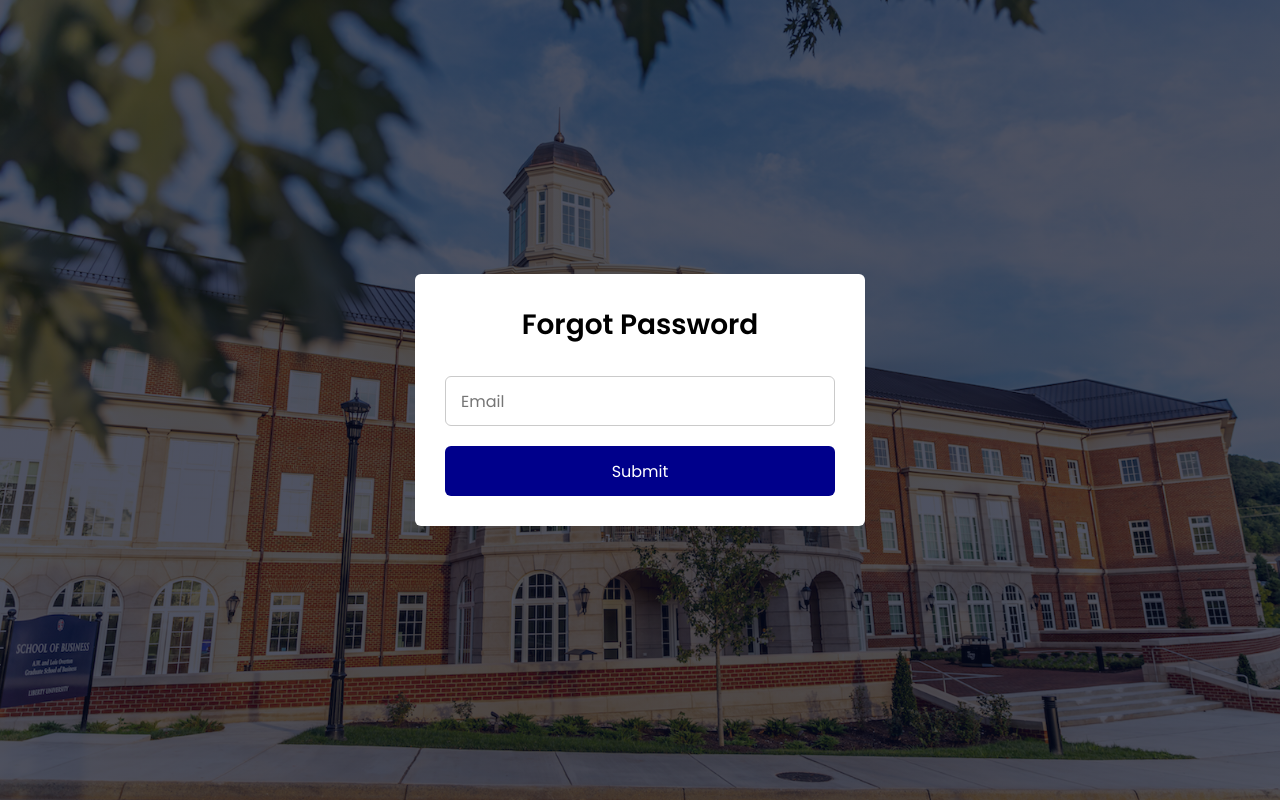
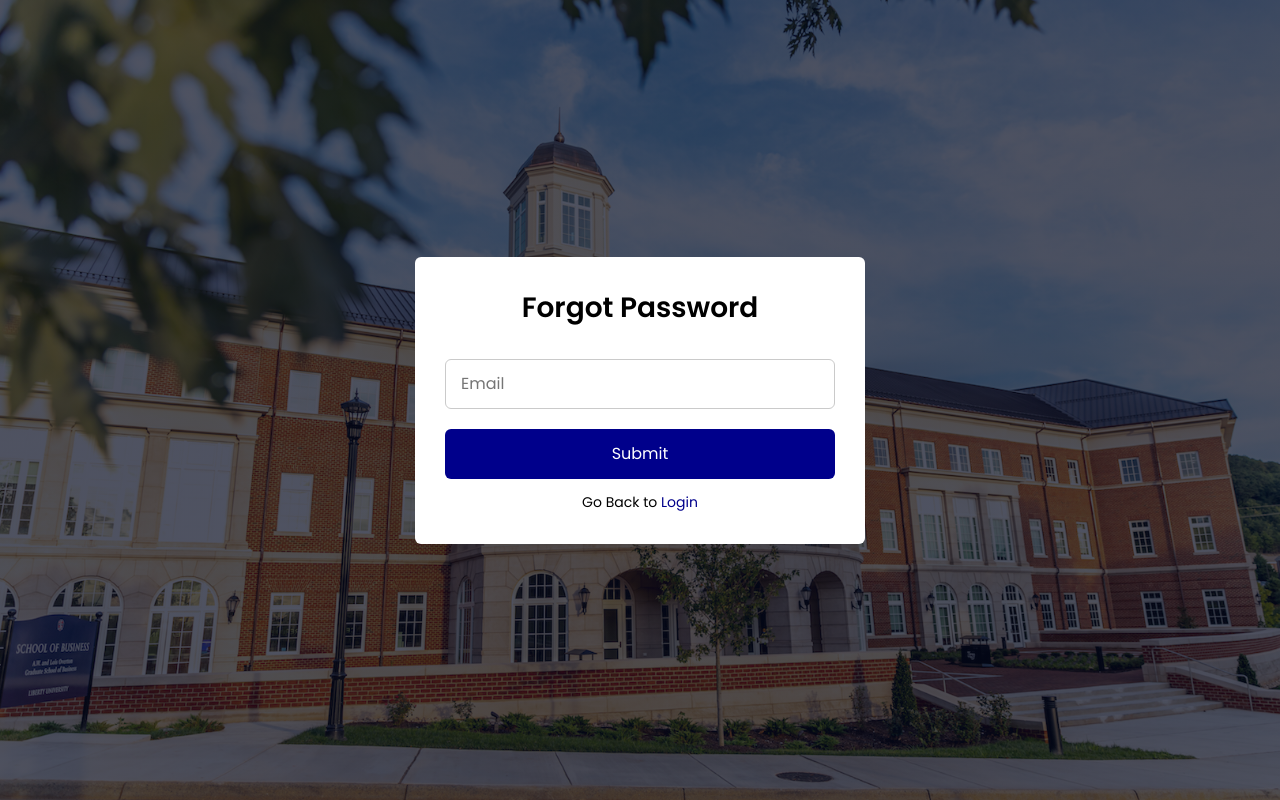
Before and after one commit to lcngassakiikoungaong/MERN-App, a React (Create React App) app in the folder cfl23_frontend/: page /forgotPassword in a window 1280 px wide. Built offline with nearby package versions, Linux system fonts and the light colour scheme; what chartjs-plugin-datalabels would draw is missing.

Commit message:
Forgot Password

```diff
--- a/cfl23_frontend/src/pages/forgotPassword.js
+++ b/cfl23_frontend/src/pages/forgotPassword.js
@@ -1,6 +1,7 @@
 import React, { useState } from "react";
 import "../css/login.css";
 import axios from "axios";
+import { Link } from "react-router-dom";
 
 function ForgotPassword() {
     // eslint-disable-next-line no-unused-vars
@@ -17,7 +18,6 @@ function ForgotPassword() {
                 // Send POST request to server to authenticate user
                 const { data } = await axios.post(url, {email});
                 setCorrectMes(data.message);
-                console.log(data.message);
             } catch (error) {
                 if (error.response && error.response.status >= 400 && error.response.status <= 500) {
                     setErrorMes(error.response.data.message);
@@ -53,6 +53,10 @@ function ForgotPassword() {
                                     <div className="field button-field">
                                         <button type="submit">Submit</button>
                                     </div>
+
+                                    <div className="form-link">
+                                        <span>Go Back to <Link to='/' className="link sign-up-link"> Login </Link></span>
+                                    </div>
                                 </form>
                             </div>
                         </div>
```
